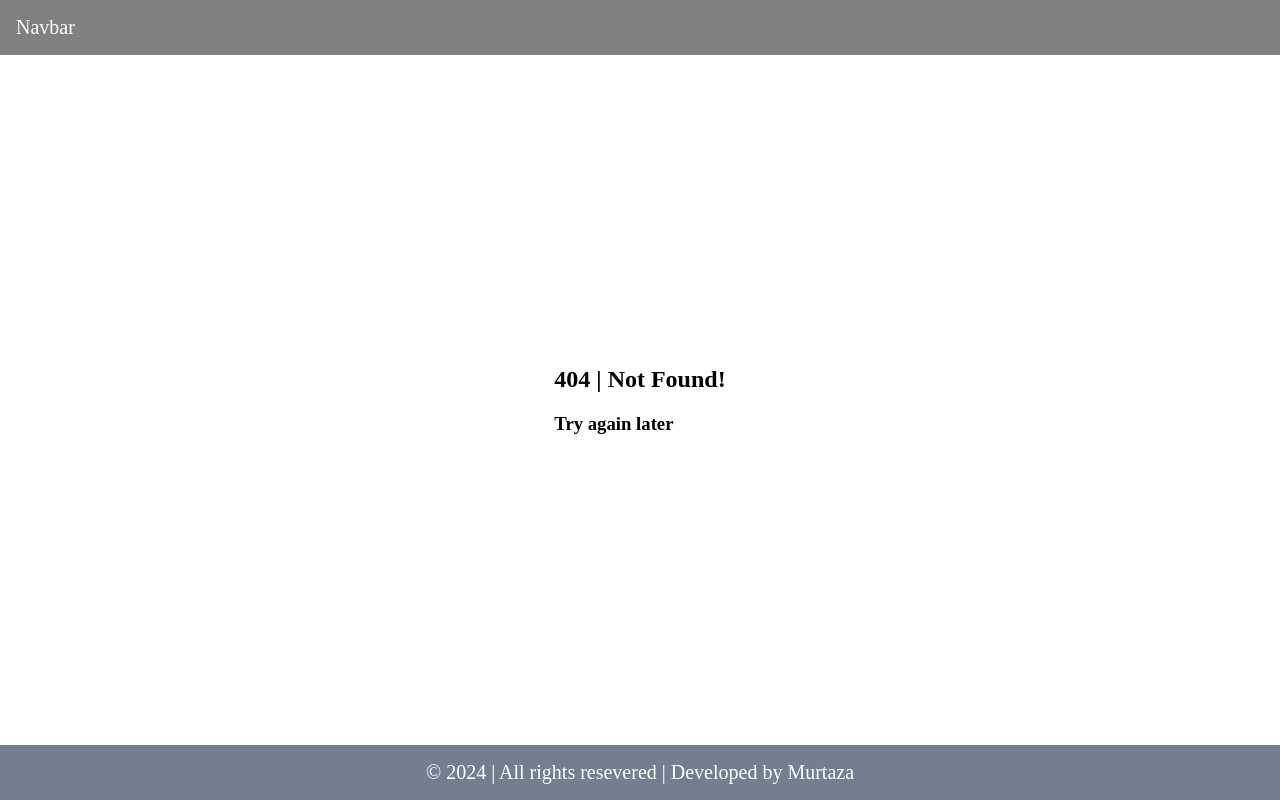
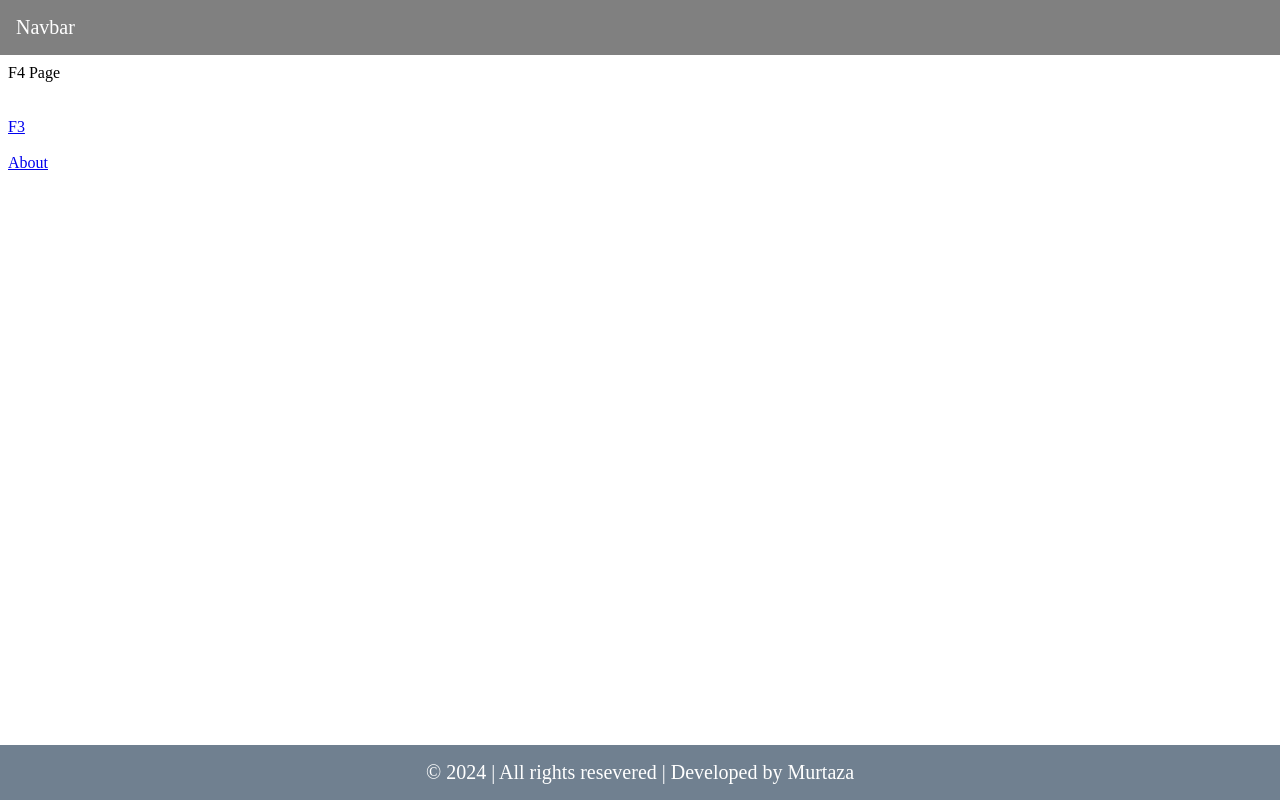
Before and after one commit to murtaza-simform/NextJs, a Next.js app: page /f1/f4 in a window 1280 px wide. Before the commit this address had no page. Built offline with nearby package versions, Linux system fonts and the light colour scheme.

Commit message:
Intercepted Routes

```diff
--- /dev/null
+++ b/src/app/f1/(.)f2/page.tsx
@@ -0,0 +1,5 @@
+export default function InterceptedF2() {
+    return (
+        <div>(.) Intercepted F2 Page</div>
+    );
+}
--- /dev/null
+++ b/src/app/f1/f2/page.tsx
@@ -0,0 +1,3 @@
+export default function f2() {
+  return <div>F2 Page</div>;
+}
--- /dev/null
+++ b/src/app/f1/f4/(..)f3/page.tsx
@@ -0,0 +1,6 @@
+import React from 'react'
+
+
+export default function InterceptedF3() {
+  return <div>(..) Intercepted F3 Page</div>;
+}
--- /dev/null
+++ b/src/app/f1/f4/(...)about/page.jsx
@@ -0,0 +1,5 @@
+export default function InterceptedAbout() {
+    return (
+        <div><h1>Intercepted About Page</h1></div>
+    );
+}
--- /dev/null
+++ b/src/app/f1/f4/page.tsx
@@ -0,0 +1,13 @@
+import Link from "next/link";
+
+export default function f4() {
+    return (
+      <>
+        <div>F4 Page</div>
+        <br /> <br />
+        <Link href={"/f1/f3"}>F3</Link>
+        <br/><br/>
+        <Link href={"/about"}>About</Link>
+      </>
+    );
+}
```
Also changed, not shown: src/app/f1/f3/page.tsx (added, +9 -0 lines), src/app/f1/page.tsx (added, +10 -0 lines).
